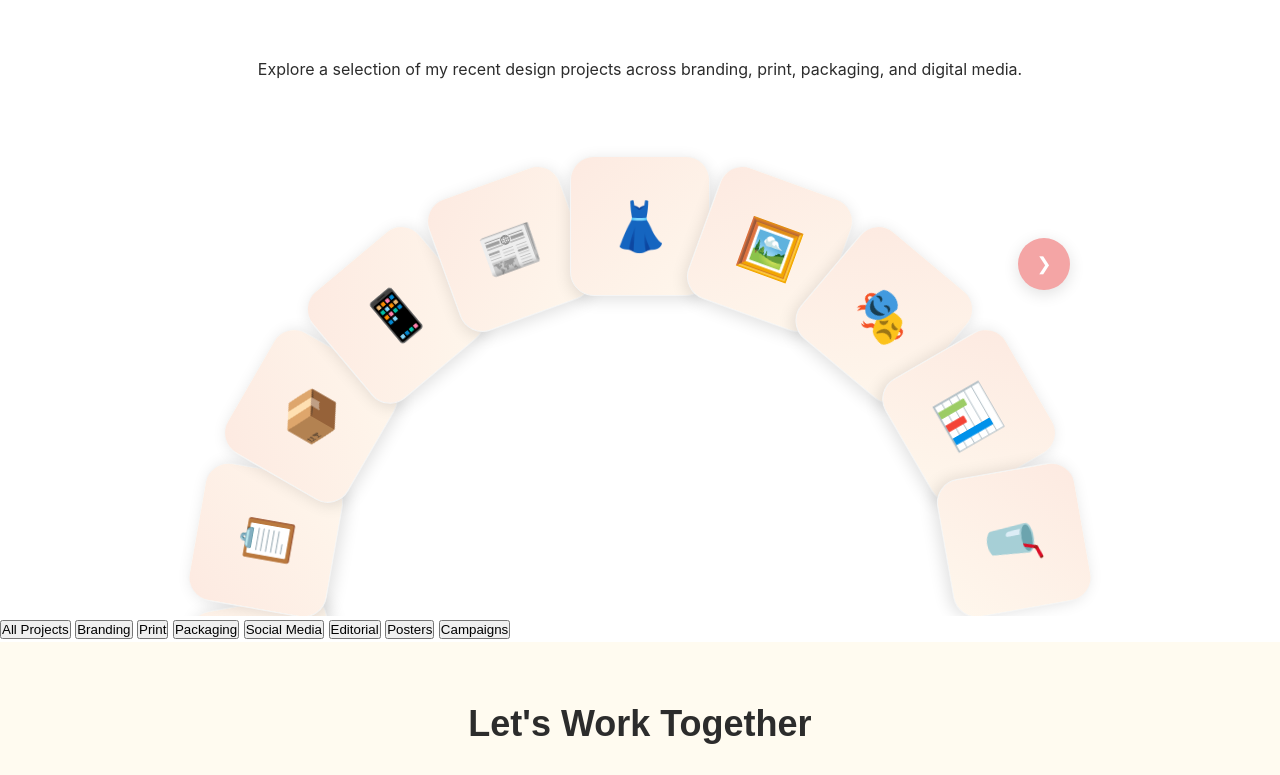
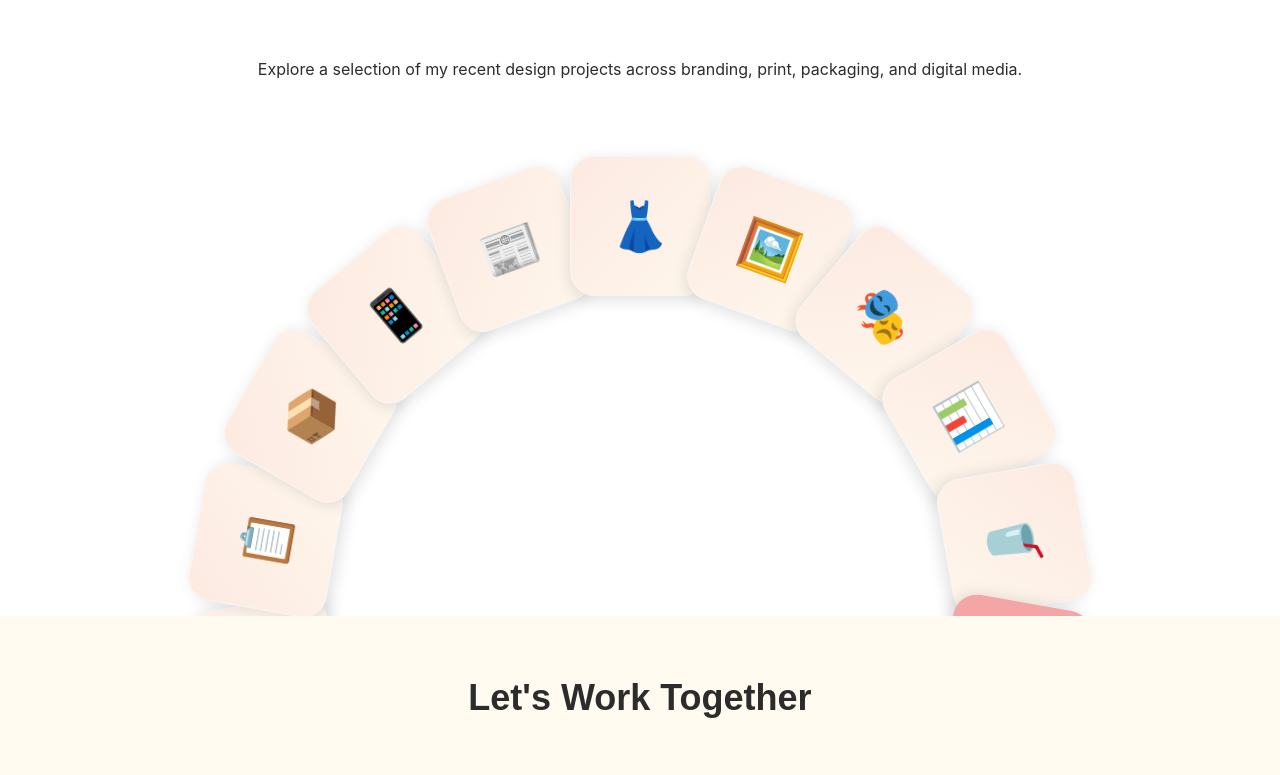
Before and after one commit to bagaswindhu14-netizen/bagaswindhu14-netizen.github.io, a plain HTML site: page index.html in a window 1280 px wide. Shown: the part 3165-3940 px from the top of the page. Drawn offline with Linux system fonts and the light colour scheme.

Commit message:
Update index.html

```diff
--- a/index.html
+++ b/index.html
@@ -854,9 +854,7 @@
         .circular-carousel-wrapper {
             position: relative;
             width: 100%;
-            max-width: 900px;
             height: 450px;
-            margin: 0 auto;
             display: flex;
             justify-content: center;
             align-items: center;
@@ -871,6 +869,7 @@
             transition: transform 0.6s cubic-bezier(0.25, 1, 0.5, 1);
         }
 
+        /* Styling Kartu Biasa */
         .circular-carousel .project-card {
             position: absolute;
             top: 50%;
@@ -908,32 +907,21 @@
             z-index: 10;
         }
 
-        /* Tombol Navigasi Menyatu */
-        .carousel-nav-btn {
-            position: absolute;
-            right: 20px;
-            top: 35%;
-            transform: translateY(-50%);
-            width: 52px;
-            height: 52px;
-            border-radius: 50%;
-            background: var(--primary);
-            border: none;
+        /* Styling Khusus Tombol Panah agar Berbentuk Lingkaran Cantik di Lingkaran Kartu */
+        .circular-carousel .nav-card-btn {
+            background-color: var(--primary) !important;
+            border: none !important;
             color: white;
-            font-size: 18px;
-            cursor: pointer;
+            font-size: 32px;
             display: flex;
             align-items: center;
             justify-content: center;
-            z-index: 25;
-            box-shadow: var(--shadow-md);
-            transition: var(--transition);
-        }
-
-        .carousel-nav-btn:hover {
-            background: var(--primary-dark);
-            transform: translateY(-50%) scale(1.1);
-            box-shadow: var(--shadow-lg);
+            z-index: 30;
+        }
+
+        .circular-carousel .nav-card-btn:hover {
+            background-color: var(--primary-dark) !important;
+            transform: scale(1.1) !important;
         }
 
         /* ============================================
@@ -1505,7 +1493,6 @@
         </div>
 
         <div class="circular-carousel-wrapper">
-            <!-- Carousel Lingkaran Kartu -->
             <div class="circular-carousel" id="circularCarousel">
                 <div class="project-card"><div class="project-image"><span>🎨</span></div></div>
                 <div class="project-card"><div class="project-image"><span>📋</span></div></div>
@@ -1517,27 +1504,11 @@
                 <div class="project-card"><div class="project-image"><span>🎭</span></div></div>
                 <div class="project-card"><div class="project-image"><span>📊</span></div></div>
                 <div class="project-card"><div class="project-image"><span>🥤</span></div></div>
-            </div>
-
-            <!-- Tombol Navigasi Putar (Menyatu di Sisi Kanan Carousel) -->
-            <button class="carousel-nav-btn" id="nextBtn" type="button" aria-label="Next">&#10095;</button>
-        </div>
-    </section>
-            <!-- Category Filter -->
-            <div class="filter-buttons" id="filterButtons">
-                <button class="filter-btn active" data-filter="all">All Projects</button>
-                <button class="filter-btn" data-filter="branding">Branding</button>
-                <button class="filter-btn" data-filter="print">Print</button>
-                <button class="filter-btn" data-filter="packaging">Packaging</button>
-                <button class="filter-btn" data-filter="social-media">Social Media</button>
-                <button class="filter-btn" data-filter="editorial">Editorial</button>
-                <button class="filter-btn" data-filter="posters">Posters</button>
-                <button class="filter-btn" data-filter="campaigns">Campaigns</button>
-            </div>
-
-            <!-- Projects Grid -->
-            <div class="projects-grid" id="projectsGrid">
-                <!-- Projects will be inserted here by JavaScript -->
+
+                <!-- Tombol Navigasi Dimasukkan sebagai Kartu Terakhir di Lingkaran -->
+                <button class="project-card nav-card-btn" id="nextBtn" type="button" aria-label="Next">
+                    <span>&#10095;</span>
+                </button>
             </div>
         </div>
     </section>
@@ -1663,26 +1634,28 @@
         // 1. CIRCULAR PORTFOLIO CAROUSEL
         // ============================================
 
-        function initializePortfolio() {
-            const cards = document.querySelectorAll('.circular-carousel .project-card');
+       function initializePortfolio() {
+            // Mengambil semua elemen kartu TERMASUK tombol panah
+            const items = document.querySelectorAll('.circular-carousel .project-card');
             const carousel = document.getElementById('circularCarousel');
             const nextBtn = document.getElementById('nextBtn');
 
-            if (!carousel || !cards.length) return;
-
-            const totalCards = cards.length;
+            if (!carousel || !items.length) return;
+
+            const totalItems = items.length;
             const radius = 380;
             let currentRotation = 0;
-            const angleStep = 20;
-
-            cards.forEach((card, index) => {
-                const angle = (index - Math.floor(totalCards / 2)) * angleStep - 90;
+            const angleStep = 20; // Derajat jarak antar kartu
+
+            // Posisikan semua kartu dan tombol sejajar di busur lingkaran
+            items.forEach((item, index) => {
+                const angle = (index - Math.floor(totalItems / 2)) * angleStep - 90;
                 const rad = (angle * Math.PI) / 180;
 
                 const x = Math.cos(rad) * radius;
                 const y = Math.sin(rad) * radius;
 
-                card.style.transform = `translate(${x}px, ${y}px) rotate(${angle + 90}deg)`;
+                item.style.transform = `translate(${x}px, ${y}px) rotate(${angle + 90}deg)`;
             });
 
             if (nextBtn) {
```
